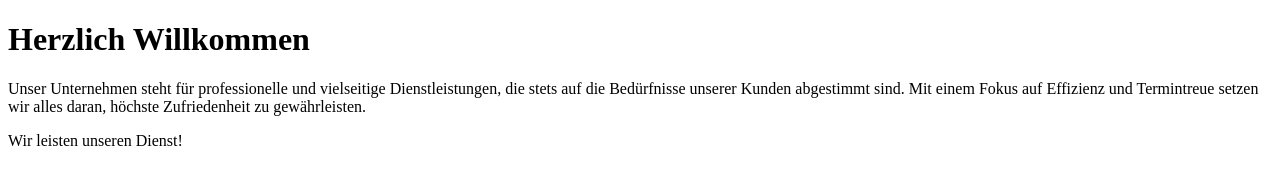
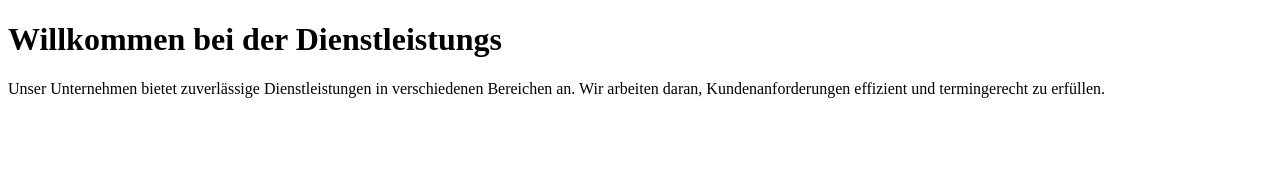
Before and after one commit to Kushtrim2024/conflict, a plain HTML site: page index.html in a window 1280 px wide. Drawn offline with Linux system fonts and the light colour scheme.

Commit message:
änderungen

```diff
--- a/index.html
+++ b/index.html
@@ -6,10 +6,10 @@
     <title>Lets Conflict!</title>
   </head>
   <body>
-<h1>Herzlich Willkommen</h1>
-<p>Unser Unternehmen steht für professionelle und vielseitige Dienstleistungen, die stets auf die Bedürfnisse unserer Kunden abgestimmt sind. Mit einem Fokus auf Effizienz und Termintreue setzen wir alles daran, höchste Zufriedenheit zu gewährleisten.</p>
+<h1>Willkommen bei der Dienstleistungs</h1>
+<p>Unser Unternehmen bietet zuverlässige Dienstleistungen in verschiedenen Bereichen an. Wir arbeiten daran, Kundenanforderungen effizient und termingerecht zu erfüllen.</p>
 
-<p>Wir leisten unseren Dienst!</p>
+<p></p>
 
   </body>
 </html>
```
